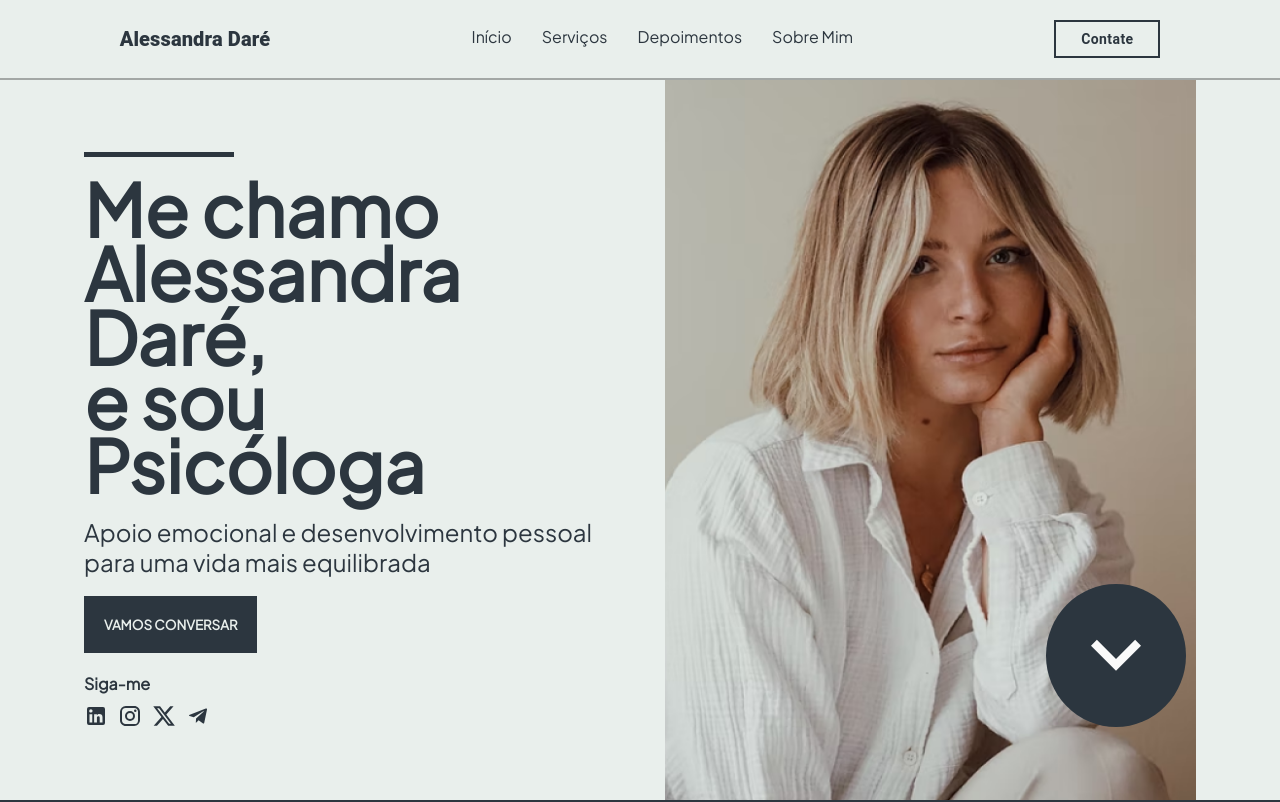
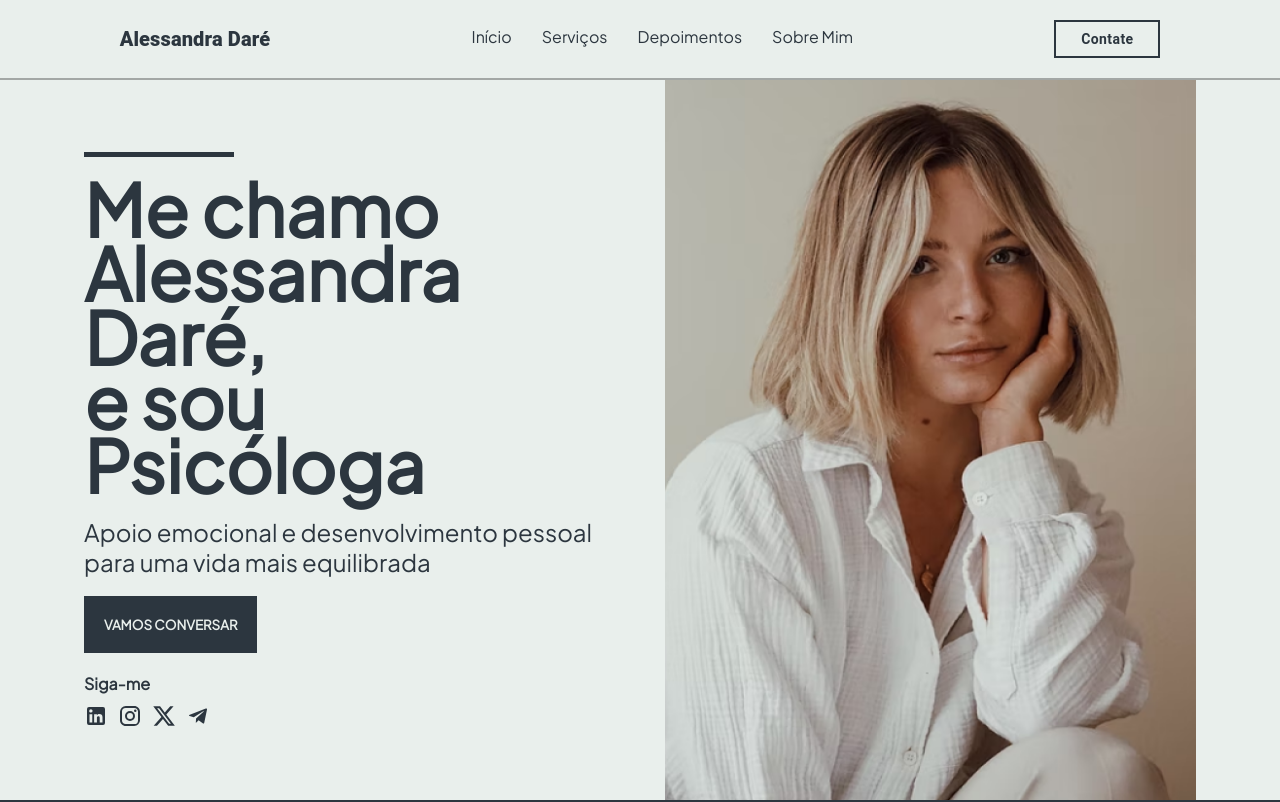
Before and after one commit to allessandrogomes/psychologist-portfolio, a Next.js app: page / in a window 1280 px wide. Shown: the top 802 px of the page. Built offline with nearby package versions, Linux system fonts and the light colour scheme.

Commit message:
:wastebasket:remove: remove o botão da seta para baixo na 'IntroSection'.

```diff
--- a/src/components/IntroSection/index.tsx
+++ b/src/components/IntroSection/index.tsx
@@ -4,7 +4,6 @@ import LinkedInIcon from '@mui/icons-material/LinkedIn'
 import InstagramIcon from '@mui/icons-material/Instagram'
 import XIcon from '@mui/icons-material/X'
 import TelegramIcon from '@mui/icons-material/Telegram'
-import KeyboardArrowDownIcon from '@mui/icons-material/KeyboardArrowDown'
 
 export default function IntroSection() {
     return (
@@ -34,7 +33,6 @@ export default function IntroSection() {
                     width={620}
                     height={740}
                 />
-                <button><KeyboardArrowDownIcon sx={{ fontSize: "100px", color: "#FAFAFA" }} /></button>
             </div>
 
             <div className={styles.mobileImage}></div>
--- a/src/components/IntroSection/styles.module.scss
+++ b/src/components/IntroSection/styles.module.scss
@@ -131,21 +131,6 @@
         @media (max-width: 767px) {
             display: none;
         }
-
-        button {
-            position: absolute;
-            padding: 20px;
-            border-radius: 100%;
-            background-color: $color2;
-            border: none;
-            top: 70%;
-            right: 10px;
-            cursor: pointer;
-
-            @media (max-width: 767px) {
-                display: none;
-            }
-        }
     }
 
     .mobileImage {
```
